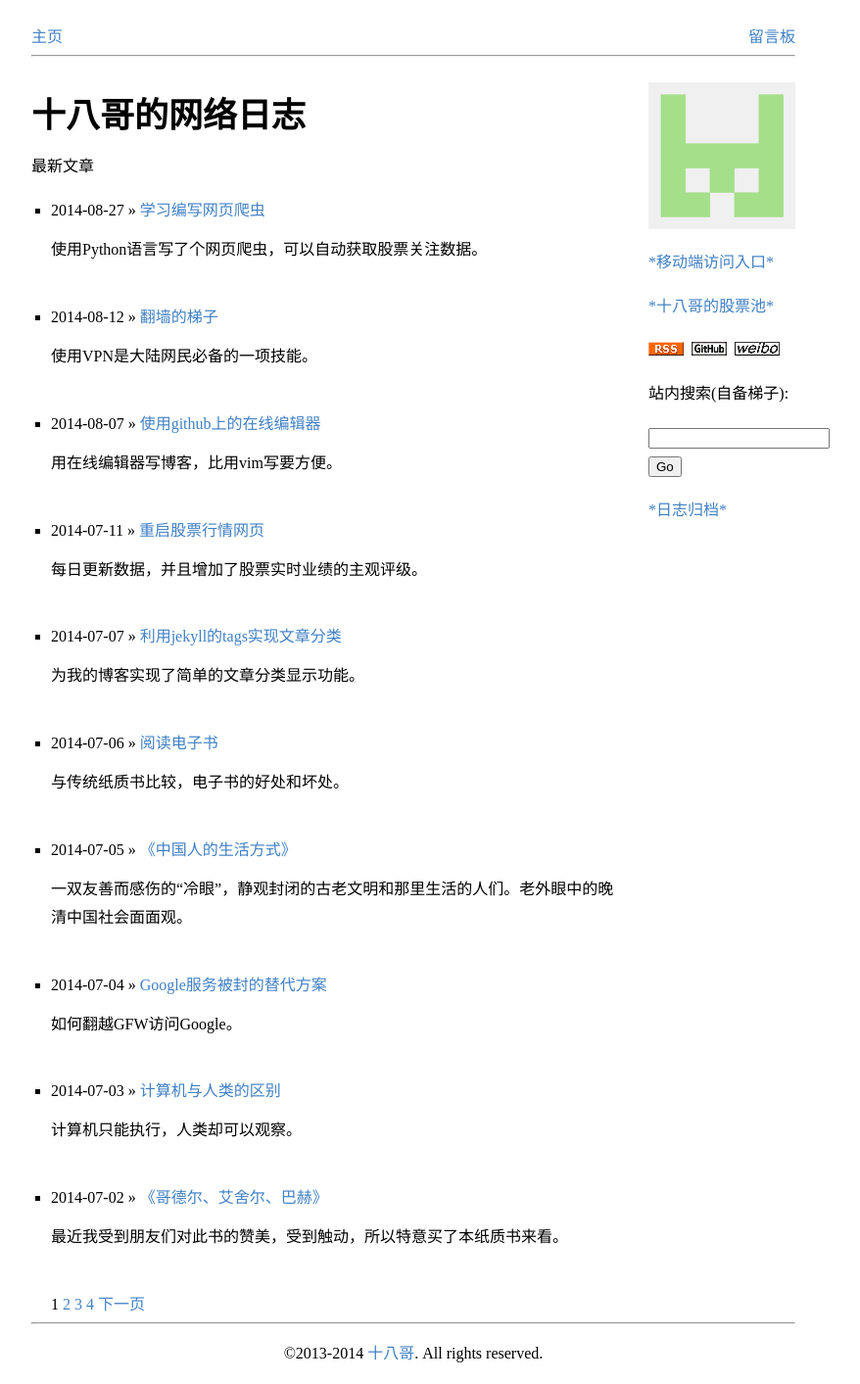
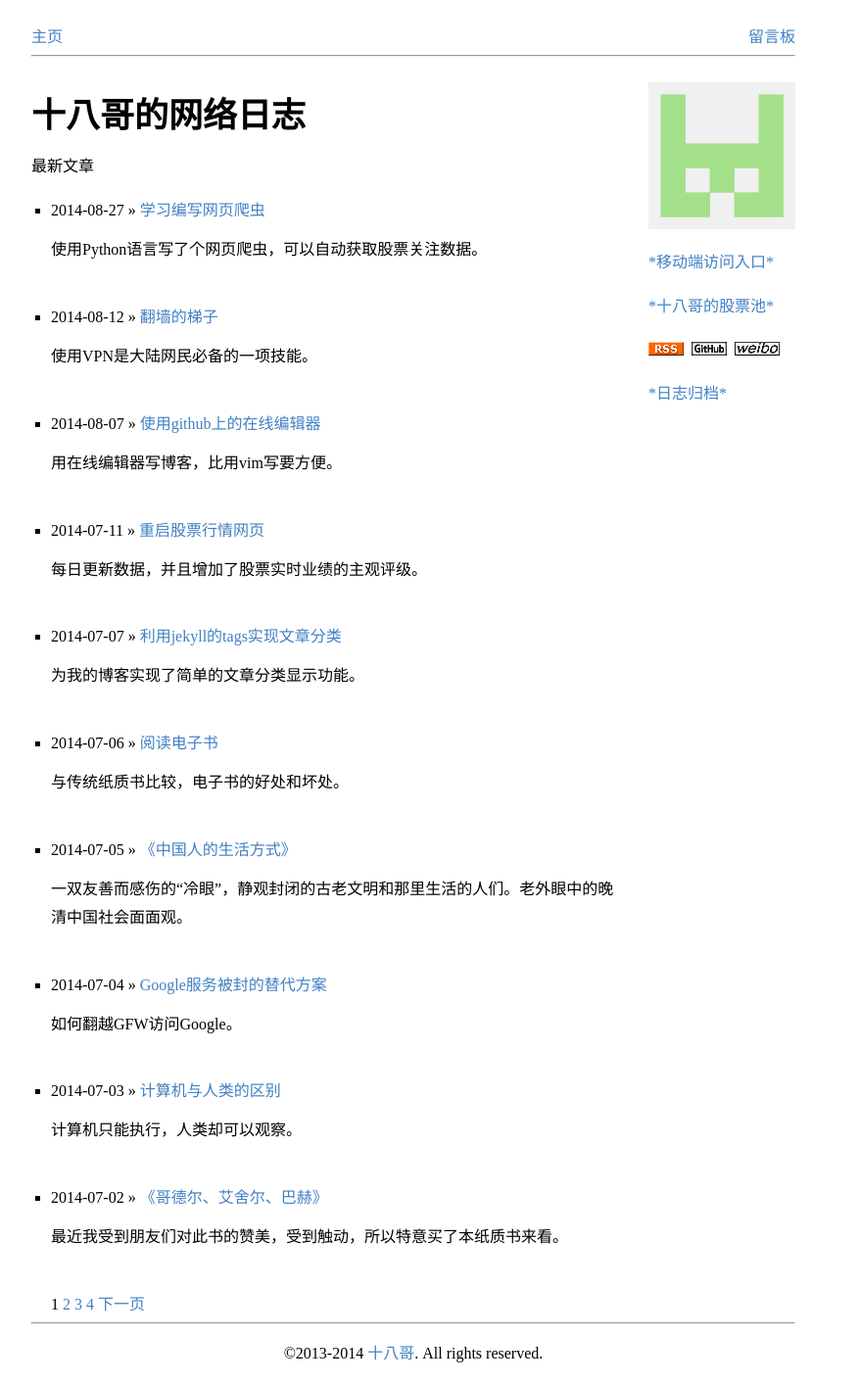
Before and after one commit to cforth/blog, a Jekyll site: the page built from index.html, in a window 1280 px wide. Shown: the whole page at 98% size, without its empty margins (218-1096 px from the left). Built offline with Jekyll 4.4.1, drawn with Linux system fonts in a browser that asks for light colours; Markdown is read by kramdown in place of the engine named in the settings; the list of posts is cut into pages by our own code; comment, search, counter and statistics services are not loaded.

Commit message:
测试swiftype站内搜索

```diff
--- a/_layouts/main.html
+++ b/_layouts/main.html
@@ -39,23 +39,14 @@
       <p><a href="{{ site.baseurl}}/atom.xml" rel="alternate" title="Atom Rss" type="application/atom+xml"><img src="{{ site.baseurl}}/images/ct_rss.gif" width="36" height="14"></a>&nbsp;&nbsp;<a href="https://github.com/cforth" title="GitHub"><img src="{{ site.baseurl }}/images/github.gif" width="36" height="14"></a>&nbsp;&nbsp;<a href="http://weibo.com/superchaifei" title="新浪微博"><img src="{{site.baseurl}}/images/weibo_logo.gif" width="46" height="14"></a></p>
 
       <div id="searchui">
-        <!--Yahoo站内搜索开始,取消
-        <form action="http://sg.search.yahoo.com/search">
-          <input type=text name="p" title="在此输入搜索内容">
-          <input type="submit" value="站内搜索">
-          <input type=hidden name=vs value="http://cfishacker.com/blog/">
-        </form>
-        Yahoo站内搜索结束-->
+        <script type="text/javascript">
+          (function(w,d,t,u,n,s,e){w['SwiftypeObject']=n;w[n]=w[n]||function(){
+            (w[n].q=w[n].q||[]).push(arguments);};s=d.createElement(t);
+            e=d.getElementsByTagName(t)[0];s.async=1;s.src=u;e.parentNode.insertBefore(s,e);
+          })(window,document,'script','//s.swiftypecdn.com/install/v1/st.js','_st');
 
-        <!--  google搜索暂时可以访问，恢复 ！-->
-        <form method="get" id="searchform" action="https://www.google.com.hk/search">
-          <p ><label for="searched_content">站内搜索(自备梯子):</label></p>
-          <p><input type="hidden" name="sitesearch" value="http://cfishacker.com/blog/" /></p>
-          <p>
-            <input type="text" name="as_q" class="box"  id="searched_content" title="在此输入搜索内容。" />
-            <input type="submit" value="Go" class="button" title="搜索！" />
-          </p>
-        </form>
+          _st('install','ZxCP_YUGB7kCCEg2cQje');
+          </script>
       </div>
       <p><a href="{{ site.baseurl }}/show_by_tag.html?tag=All">*日志归档*</a><p>
 
```
